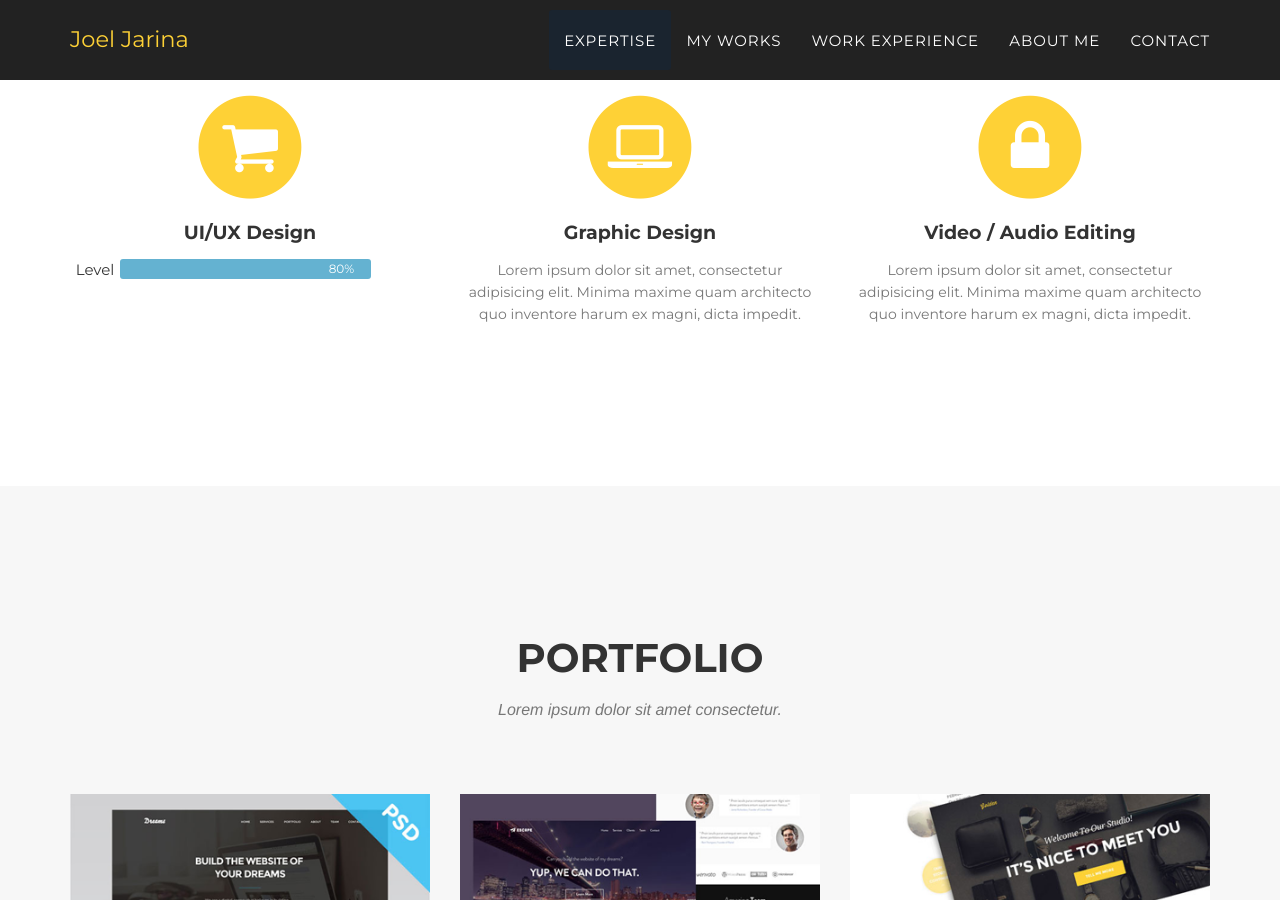
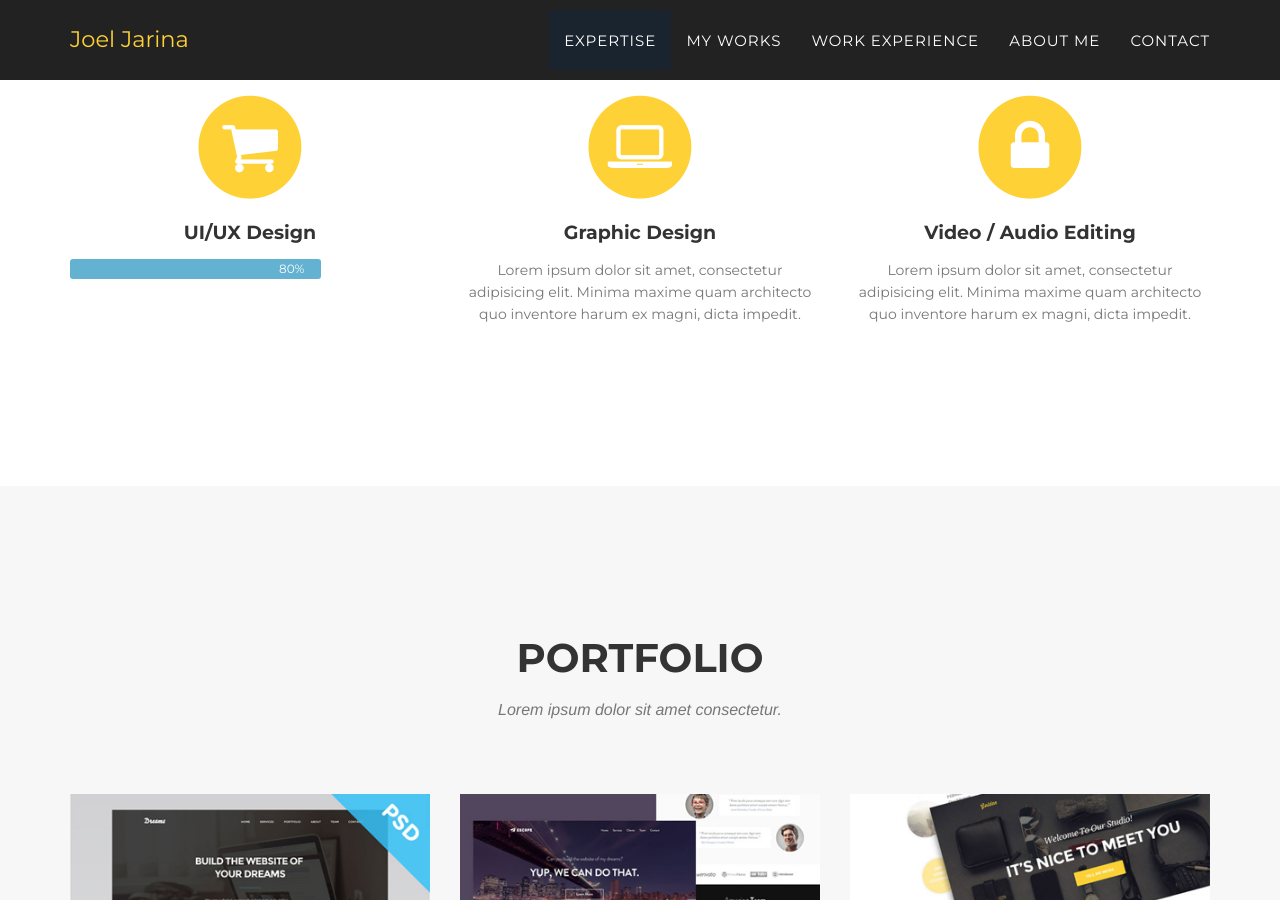
Before and after one commit to media4creations/aboutme, a Jekyll site: the page built from index.html, in a window 1280 px wide and 900 px high, scrolled down 1027 px. Built offline with Jekyll 4.4.1, drawn with Linux system fonts in a browser that asks for light colours; some web fonts are replaced.

Commit message:
Update services.html

```diff
--- a/_includes/services.html
+++ b/_includes/services.html
@@ -20,7 +20,6 @@
                         <div class="bar" data-percentage="69.6%"></div>
                       </div>-->
                       <div class="bar-one">
-                        <span class="year">Level</span>
                         <div class="bar" data-percentage="80%"></div>
                       </div>
                       <!--<div class="bar-three">
```
